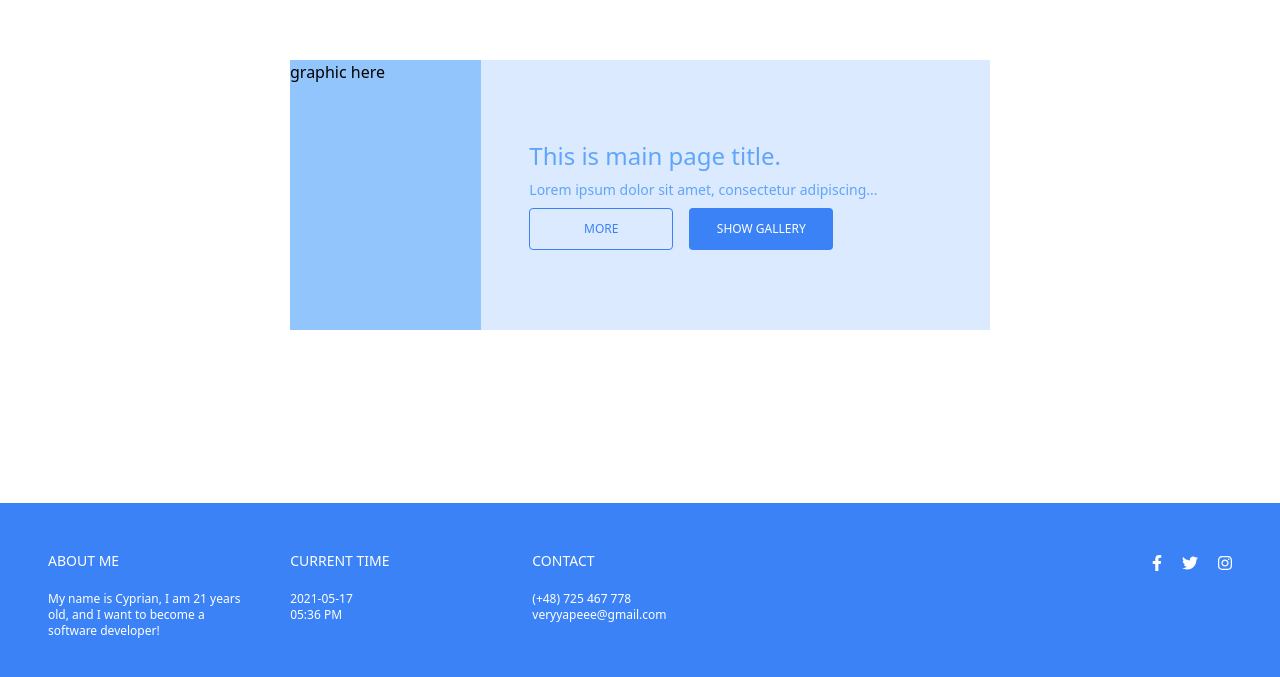
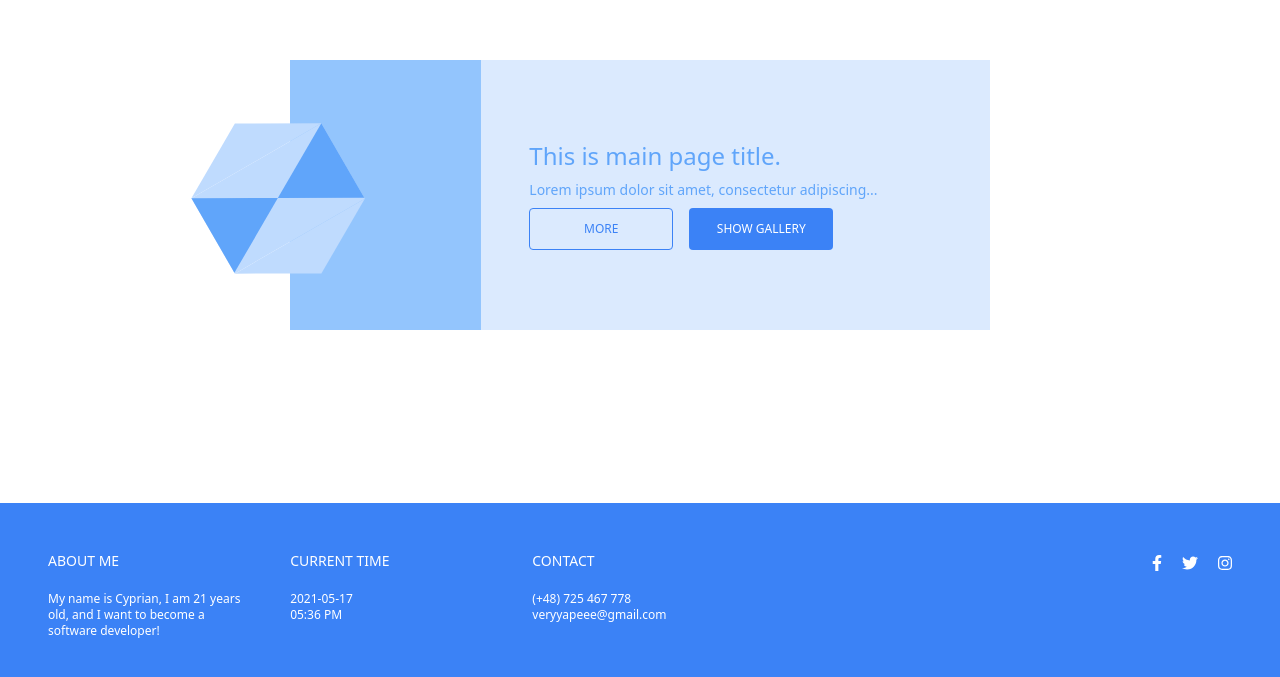
Before and after one commit to Veryyapeee/2md-assigment, a React (Create React App) app: page / in a window 1280 px wide. Shown: the part 113-790 px from the top of the page. Built offline with nearby package versions, Linux system fonts and the light colour scheme.

Commit message:
feature: finish modal and hexagon - need to add animation and fix bugs

```diff
--- a/package.json
+++ b/package.json
@@ -20,6 +20,7 @@
     "react": "^17.0.2",
     "react-dom": "^17.0.2",
     "react-scripts": "4.0.3",
+    "react-spinners": "^0.10.6",
     "typescript": "^4.1.2",
     "web-vitals": "^1.0.1"
   },
--- a/src/Atoms/GalleryArrow/GalleryArrow.tsx
+++ b/src/Atoms/GalleryArrow/GalleryArrow.tsx
@@ -11,7 +11,7 @@ interface Props {
 const GalleryArrow: React.FC<Props> = ({ icon, clicked }) => {
   return (
     <div
-      className="py-2 px-4 border-solid border-blue-400 border-2 rounded-md text-blue-400 w-1/6 cursor-pointer"
+      className="py-2 px-4 border-solid border-blue-400 border-2 rounded-md text-blue-400 w-1/6 cursor-pointer flex justify-center items-center"
       onClick={clicked}
     >
       <FontAwesomeIcon icon={icon} />
--- a/src/Atoms/GalleryImage/GalleryImage.tsx
+++ b/src/Atoms/GalleryImage/GalleryImage.tsx
@@ -8,7 +8,11 @@ const GalleryImage: React.FC<Props> = ({ image }) => {
   return (
     <div
       className="w-full h-full flex justify-center items-center"
-      style={{ backgroundImage: `url('${image}')`, backgroundSize: "cover" }}
+      style={{
+        backgroundImage: `url('${image}')`,
+        backgroundSize: "cover",
+        backgroundPosition: "center",
+      }}
     ></div>
   );
 };
--- a/src/Atoms/Hexagon/Hexagon.module.css
+++ b/src/Atoms/Hexagon/Hexagon.module.css
@@ -1,41 +1,54 @@
-/* .hexagon {
-  height: 260px;
-  width: 300px;
-  position: relative;
-  margin: 0 auto;
-  transform-origin: 0 0;
-  transform: translateX(150px) rotate(30deg);
+.hexagon {
+  position: absolute;
+  width: 150px;
+  height: 86.6px;
+  background-color: #bfdbfe;
+  top: 35%;
+  transform: translateY(-50%);
+  transform: rotate(-30deg);
+  right: 8em;
 }
-.hexagon .triangle {
+
+.hexagon:before,
+.hexagon:after {
+  content: "";
   position: absolute;
+  width: 0;
+  border-left: 75px solid transparent;
+  border-right: 75px solid transparent;
+}
+
+.hexagon:before {
+  bottom: 100%;
+  border-bottom: 43.3px solid #bfdbfe;
+}
+
+.hexagon:after {
+  top: 100%;
+  width: 0;
+  border-top: 43.3px solid #bfdbfe;
+}
+
+.triangleLeft {
+  position: absolute;
+  left: 0;
+  top: 50%;
+  transform: translateY(-50%);
   width: 0;
   height: 0;
   border-style: solid;
-  border-width: 130px 75px 0;
-  border-color: blue transparent;
-  transform-origin: 75px 133px;
+  border-width: 43.5px 0 43.5px 75.3px;
+  border-color: transparent transparent transparent #60a5fa;
 }
-.hexagon .triangle:nth-child(1) {
-  transform: rotate(60deg);
+
+.triangleRight {
+  position: absolute;
+  right: 0;
+  top: 50%;
+  transform: translateY(-50%);
+  width: 0;
+  height: 0;
+  border-style: solid;
+  border-width: 43.5px 75.3px 43.5px 0;
+  border-color: transparent #60a5fa transparent transparent;
 }
-.hexagon .triangle:nth-child(2) {
-  transform: rotate(120deg);
-}
-.hexagon .triangle:nth-child(3) {
-  transform: rotate(180deg);
-}
-.hexagon .triangle:nth-child(4) {
-  transform: rotate(240deg);
-}
-.hexagon .triangle:nth-child(5) {
-  transform: rotate(300deg);
-}
-.hexagon .triangle:nth-child(5),
-.hexagon .triangle:nth-child(6) {
-  border-color: lightblue transparent;
-}
-.hexagon .triangle:nth-child(2),
-.hexagon .triangle:nth-child(3) {
-  border-color: lightblue transparent;
-}
- */
--- a/src/Atoms/Hexagon/Hexagon.tsx
+++ b/src/Atoms/Hexagon/Hexagon.tsx
@@ -4,13 +4,9 @@ import styles from "./Hexagon.module.css";
 
 const Hexagon = () => {
   return (
-    <div className={styles.hexagon}>
-      <div className={styles.triangle}></div>
-      <div className={styles.triangle}></div>
-      <div className={styles.triangle}></div>
-      <div className={styles.triangle}></div>
-      <div className={styles.triangle}></div>
-      <div className={styles.triangle}></div>
+    <div className={["hidden lg:block", styles.hexagon].join(" ")}>
+      <div className={styles.triangleLeft}></div>
+      <div className={styles.triangleRight}></div>
     </div>
   );
 };
--- /dev/null
+++ b/src/Atoms/Spinner/Spinner.tsx
@@ -0,0 +1,12 @@
+import React from "react";
+import ClipLoader from "react-spinners/ClipLoader";
+
+interface Props {
+  loading: boolean;
+}
+
+const Spinner: React.FC<Props> = ({ loading }) => {
+  return <ClipLoader loading={loading} />;
+};
+
+export default Spinner;
--- a/src/Molecules/GallerySlideShow/GallerySlideShow.tsx
+++ b/src/Molecules/GallerySlideShow/GallerySlideShow.tsx
@@ -1,12 +1,12 @@
 import React from "react";
 
 interface Props {
-  children: JSX.Element[];
+  children: any;
 }
 
 const GallerySlideShow: React.FC<Props> = ({ children }) => {
   return (
-    <div className="h-3/5 p-2 flex flex-row items-center justify-center gap-1">
+    <div className="h-3/5 p-2 flex flex-row items-center justify-center gap-2">
       {children}
     </div>
   );
--- a/src/Molecules/GraphicSection/GraphicSection.tsx
+++ b/src/Molecules/GraphicSection/GraphicSection.tsx
@@ -1,7 +1,12 @@
 import React from "react";
+import Hexagon from "Atoms/Hexagon/Hexagon";
 
 const GraphicSection = () => {
-  return <div className="bg-blue-300 w-full lg:w-2/5">graphic here</div>;
+  return (
+    <div className="bg-blue-300 w-full lg:w-2/5 relative h-8 lg:h-auto">
+      <Hexagon />
+    </div>
+  );
 };
 
 export default GraphicSection;
--- a/src/Molecules/Modal/Modal.module.css
+++ b/src/Molecules/Modal/Modal.module.css
@@ -12,6 +12,7 @@
 .modalContent {
   height: 40%;
   width: 300px;
+  min-width: 250px;
   min-height: 350px;
   position: absolute;
   background: #e2effa;
--- a/src/Organism/Gallery/Gallery.tsx
+++ b/src/Organism/Gallery/Gallery.tsx
@@ -1,6 +1,8 @@
 import React, { useEffect, useState } from "react";
 
 import axios from "axios";
+
+import { motion } from "framer-motion";
 
 import BoldTitle from "Atoms/BoldTitle/BoldTitle";
 import PhotoLink from "Atoms/PhotoLink/PhotoLink";
@@ -14,48 +16,98 @@ import { faAngleRight, faAngleLeft } from "@fortawesome/free-solid-svg-icons";
 
 import GalleryArrow from "Atoms/GalleryArrow/GalleryArrow";
 import GalleryImage from "Atoms/GalleryImage/GalleryImage";
+import Spinner from "Atoms/Spinner/Spinner";
+
+import { Photo } from "Utils/Types/types";
 
 library.add(faAngleRight, faAngleLeft);
 
+const variants = {
+  open: { x: 0, opacity: 1 },
+  closedRight: { x: "-400%", opacity: 0 },
+  closedLeft: { x: "400%", opacity: 0 },
+};
+
 const Gallery = () => {
-  const [data, setData] = useState<any>([]);
+  const [data, setData] = useState<Photo[]>([]);
   const [currIndex, setIndex] = useState<number>(0);
-  const [currPhoto, setCurrPhoto] = useState<any>({});
+  const [currPhoto, setCurrPhoto] = useState<Photo>();
+  const [loading, setLoading] = useState<boolean>(false);
+  const [swipeLeft, setSwipeLeft] = useState<boolean>(false);
+  const [swipeRight, setSwipeRight] = useState<boolean>(false);
 
+  // Fetch data
   useEffect(() => {
+    setLoading(true);
     axios
       .get("https://picsum.photos/v2/list?limit=10")
       .then((res) => {
         setData(res.data);
         setCurrPhoto(res.data[0]);
+        setLoading(false);
       })
-      .catch((err) => console.error("Error!"));
+      .catch((err) => {
+        console.error("Error!");
+        setLoading(false);
+      });
   }, []);
 
+  // Next image
   const next = () => {
-    const arr = [...data];
-    setCurrPhoto(arr.splice(currIndex + 1, currIndex + 1)[0]);
+    setCurrPhoto(data[currIndex + 1]);
     setIndex(currIndex + 1);
+    setSwipeLeft(true);
+    setTimeout(() => {
+      setSwipeLeft(false);
+    }, 200);
   };
 
+  // Previous image
   const prev = () => {
-    const arr = [...data];
-    setCurrPhoto(arr.splice(currIndex - 1, currIndex - 1)[0]);
+    setCurrPhoto(data[currIndex - 1]);
     setIndex(currIndex - 1);
+    setSwipeRight(true);
+    setTimeout(() => {
+      setSwipeRight(false);
+    }, 200);
   };
 
+  // Return spinner while fetching
+  if (loading) {
+    return (
+      <div className="h-full w-full flex justify-center items-center">
+        <Spinner loading={loading} />
+      </div>
+    );
+  }
+
   return (
-    <div className="h-full">
-      {currPhoto.url && (
+    <div className="h-full w-full overflow-x-hidden">
+      {currPhoto && (
         <>
           <GalleryTitle>
-            <BoldTitle>This is title</BoldTitle>
+            <BoldTitle>GALLERY</BoldTitle>
             <PhotoLink link={currPhoto.url} />
           </GalleryTitle>
           <GallerySlideShow>
-            <GalleryArrow icon={faAngleLeft} clicked={() => prev()} />
-            <GalleryImage image={currPhoto.download_url} />
-            <GalleryArrow icon={faAngleRight} clicked={() => next()} />
+            {currIndex !== 0 && (
+              <GalleryArrow icon={faAngleLeft} clicked={() => prev()} />
+            )}
+            <motion.div
+              className="w-full h-full flex justify-center items-center"
+              variants={variants}
+              animate={
+                swipeLeft ? "closedLeft" : swipeRight ? "closedRight" : "open"
+              }
+              style={{
+                visibility: swipeLeft || swipeRight ? "hidden" : "visible",
+              }}
+            >
+              <GalleryImage image={currPhoto.download_url} />
+            </motion.div>
+            {currIndex !== data.length - 1 && (
+              <GalleryArrow icon={faAngleRight} clicked={() => next()} />
+            )}
           </GallerySlideShow>
           <GalleryFooter author={currPhoto.author} />
         </>
--- a/src/Templates/Main/Main.tsx
+++ b/src/Templates/Main/Main.tsx
@@ -2,7 +2,6 @@ import React from "react";
 
 import GraphicSection from "Molecules/GraphicSection/GraphicSection";
 import TitleSection from "Molecules/TitleSection/TitleSection";
-/* import Hexagon from "Atoms/Hexagon/Hexagon"; */
 
 import styles from "./Main.module.css";
 
@@ -20,7 +19,6 @@ const Main = () => {
       >
         <GraphicSection />
         <TitleSection />
-        {/* <Hexagon /> */}
       </div>
     </div>
   );
--- /dev/null
+++ b/src/Utils/Types/types.ts
@@ -0,0 +1,8 @@
+export interface Photo {
+    id: string;
+    author: string;
+    height: number;
+    width: number;
+    download_url: string;
+    url: string;
+}
```
Also changed, not shown: 1 other file (tests, documents, lock files or other folders).
